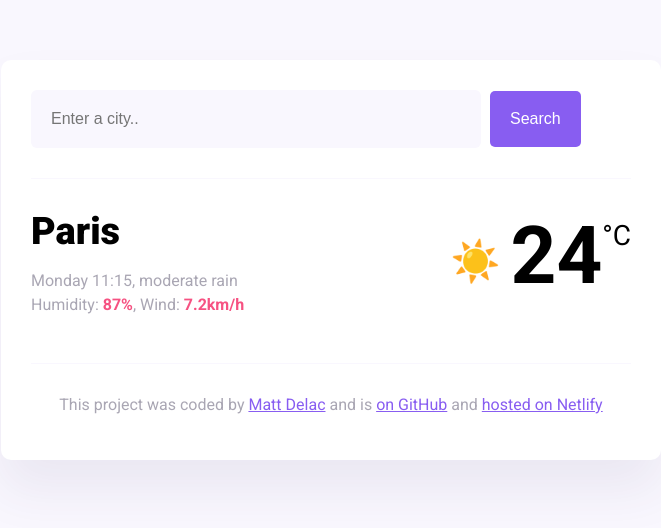
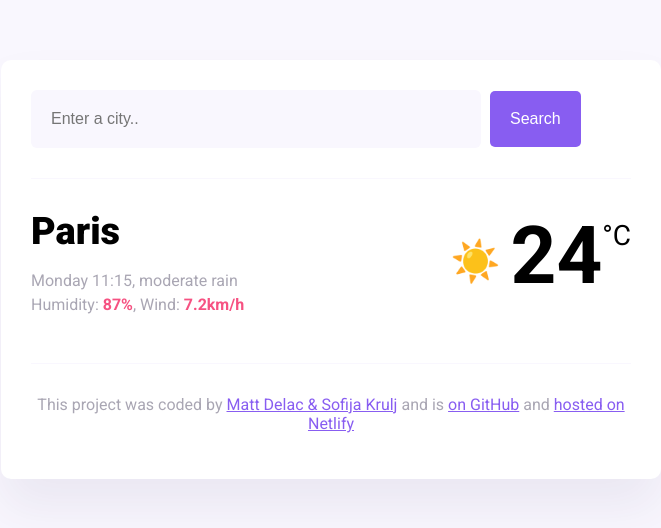
Before and after one commit to Sofija-Krulj/Assisted-project-for-an-weather-aipp, a plain HTML site: page index.html in a window 1280 px wide. Shown: the whole page, without its empty margins (309-970 px from the left). Drawn offline with nearby package versions, Linux system fonts and the light colour scheme.

Commit message:
Update Name

```diff
--- a/index.html
+++ b/index.html
@@ -47,7 +47,7 @@
       <footer>
         <p>
           This project was coded by
-          <a href="#" target="_blank">Matt Delac</a> and is
+          <a href="#" target="_blank">Matt Delac & Sofija Krulj</a> and is
           <a href="#" target="_blank"> on GitHub</a> and
           <a href="#" target="_blank">hosted on Netlify</a>
         </p>
```
